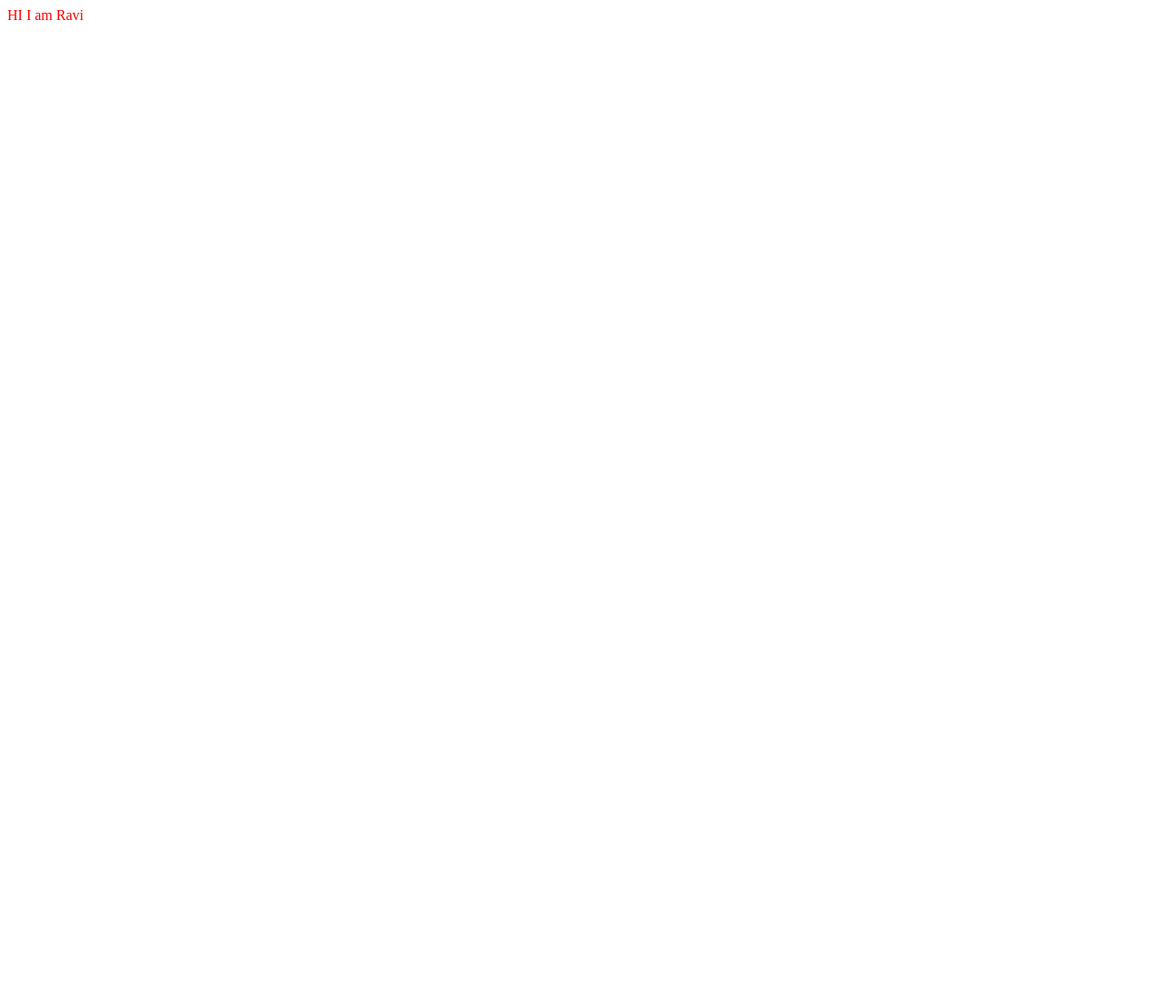
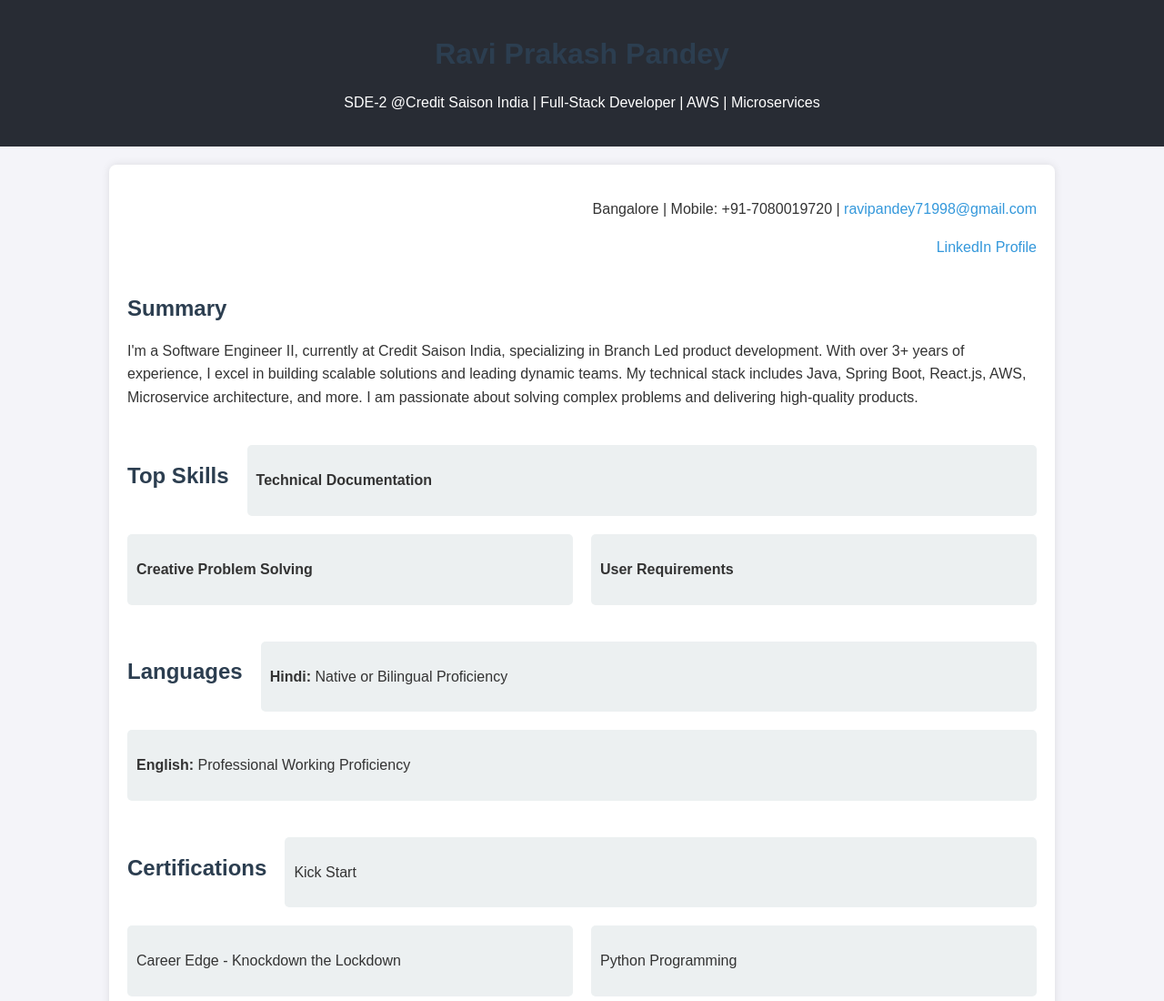
Before and after one commit to ravi-pandey98/ravi-pandey98.github.io, a plain HTML site: page index.html in a window 1280 px wide. Shown: the top 1100 px of the page at 91% size. Before the commit the page ends 800 px from the top, so only its background shows below. Drawn offline with Linux system fonts and the light colour scheme.

Commit message:
added cg

```diff
--- a/index.html
+++ b/index.html
@@ -3,14 +3,162 @@
 <head>
     <meta charset="UTF-8">
     <meta name="viewport" content="width=device-width, initial-scale=1.0">
-    <title> Bio of Ravi Pandey</title>
+    <title>Ravi Prakash Pandey - Software Engineer</title>
     <style>
-        .main{
-            color: red;
+        body {
+            font-family: Arial, sans-serif;
+            background-color: #f4f4f9;
+            margin: 0;
+            padding: 0;
+            color: #333;
+        }
+        header {
+            background-color: #282c34;
+            color: #fff;
+            padding: 20px;
+            text-align: center;
+        }
+        .container {
+            max-width: 1000px;
+            margin: 20px auto;
+            padding: 20px;
+            background-color: #fff;
+            border-radius: 8px;
+            box-shadow: 0 0 10px rgba(0, 0, 0, 0.1);
+        }
+        h1, h2 {
+            color: #2c3e50;
+        }
+        p {
+            line-height: 1.6;
+        }
+        .contact {
+            text-align: right;
+        }
+        .contact a {
+            color: #3498db;
+            text-decoration: none;
+        }
+        .contact a:hover {
+            text-decoration: underline;
+        }
+        .section {
+            margin-bottom: 40px;
+        }
+        .skills, .languages, .certifications, .experience, .education {
+            display: flex;
+            flex-wrap: wrap;
+            gap: 20px;
+        }
+        .skills div, .languages div, .certifications div, .experience div, .education div {
+            background-color: #ecf0f1;
+            padding: 10px;
+            border-radius: 5px;
+            flex: 1 1 45%;
         }
     </style>
 </head>
 <body>
-    <div class="main"> HI I am Ravi </div>
+
+<header>
+    <h1>Ravi Prakash Pandey</h1>
+    <p>SDE-2 @Credit Saison India | Full-Stack Developer | AWS | Microservices</p>
+</header>
+
+<div class="container">
+    <div class="contact section">
+        <p>Bangalore | Mobile: +91-7080019720 | <a href="mailto:ravipandey71998@gmail.com">ravipandey71998@gmail.com</a></p>
+        <p><a href="https://www.linkedin.com/in/ravi-pandey98" target="_blank">LinkedIn Profile</a></p>
+    </div>
+
+    <div class="summary section">
+        <h2>Summary</h2>
+        <p>
+            I'm a Software Engineer II, currently at Credit Saison India, specializing in Branch Led product development.
+            With over 3+ years of experience, I excel in building scalable solutions and leading dynamic teams.
+            My technical stack includes Java, Spring Boot, React.js, AWS, Microservice architecture, and more.
+            I am passionate about solving complex problems and delivering high-quality products.
+        </p>
+    </div>
+
+    <div class="skills section">
+        <h2>Top Skills</h2>
+        <div>
+            <p><strong>Technical Documentation</strong></p>
+        </div>
+        <div>
+            <p><strong>Creative Problem Solving</strong></p>
+        </div>
+        <div>
+            <p><strong>User Requirements</strong></p>
+        </div>
+    </div>
+
+    <div class="languages section">
+        <h2>Languages</h2>
+        <div>
+            <p><strong>Hindi:</strong> Native or Bilingual Proficiency</p>
+        </div>
+        <div>
+            <p><strong>English:</strong> Professional Working Proficiency</p>
+        </div>
+    </div>
+
+    <div class="certifications section">
+        <h2>Certifications</h2>
+        <div>
+            <p>Kick Start</p>
+        </div>
+        <div>
+            <p>Career Edge - Knockdown the Lockdown</p>
+        </div>
+        <div>
+            <p>Python Programming</p>
+        </div>
+        <div>
+            <p>Problem Solving (Basic)</p>
+        </div>
+        <div>
+            <p>Machine Learning with Python</p>
+        </div>
+    </div>
+
+    <div class="experience section">
+        <h2>Experience</h2>
+        <div>
+            <h3>Credit Saison India</h3>
+            <p>Software Engineer - II (April 2023 - Present)</p>
+            <ul>
+                <li>Led development of chat module, balance transfer, document e-sign integration, and more.</li>
+                <li>Reduced costs and increased revenue across multiple product lines.</li>
+            </ul>
+        </div>
+        <div>
+            <h3>Mindstix Software Labs</h3>
+            <p>Member of Technical Staff (August 2021 - February 2022)</p>
+            <ul>
+                <li>Worked on Amway Taiwan's e-commerce application.</li>
+                <li>Developed critical features like cart, checkout, and API integration.</li>
+            </ul>
+        </div>
+    </div>
+
+    <div class="education section">
+        <h2>Education</h2>
+        <div>
+            <h3>Guru Ghasidas Vishwavidyalaya, Bilaspur</h3>
+            <p>B.Tech - Computer Science and Engineering (2017 - 2021)</p>
+        </div>
+        <div>
+            <h3>Govt Inter College, Pratapgarh</h3>
+            <p>High School & Intermediate, Science Stream</p>
+        </div>
+    </div>
+
+    <footer>
+        <p>Thank you for visiting my profile! Let's connect and discuss exciting possibilities in the tech world.</p>
+    </footer>
+</div>
+
 </body>
 </html>
```
